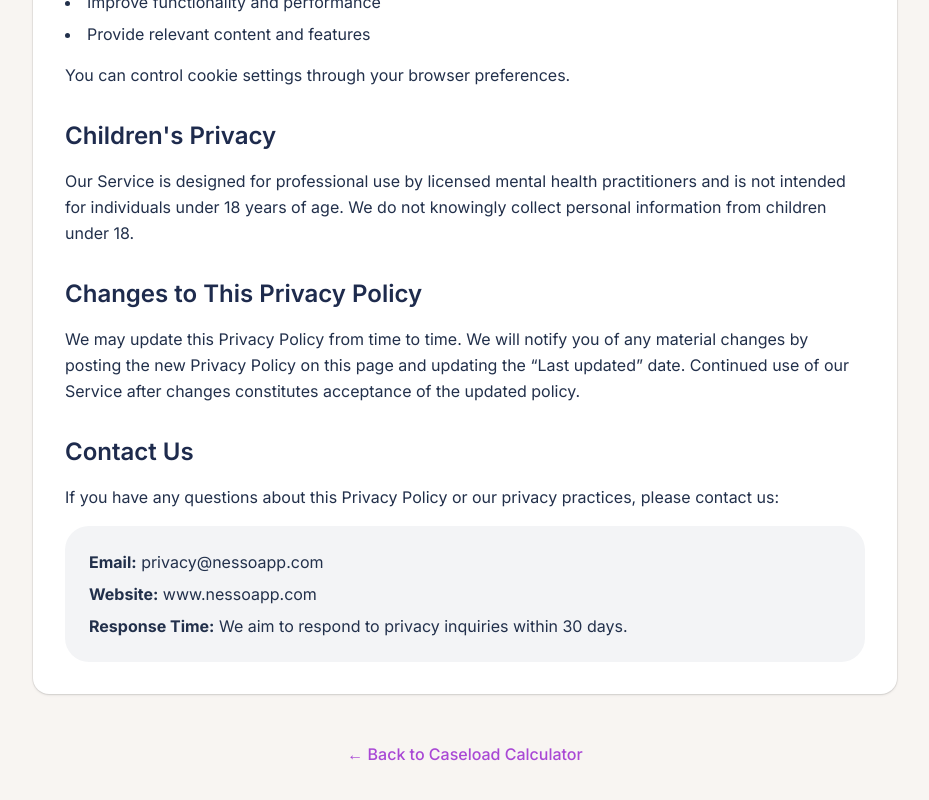
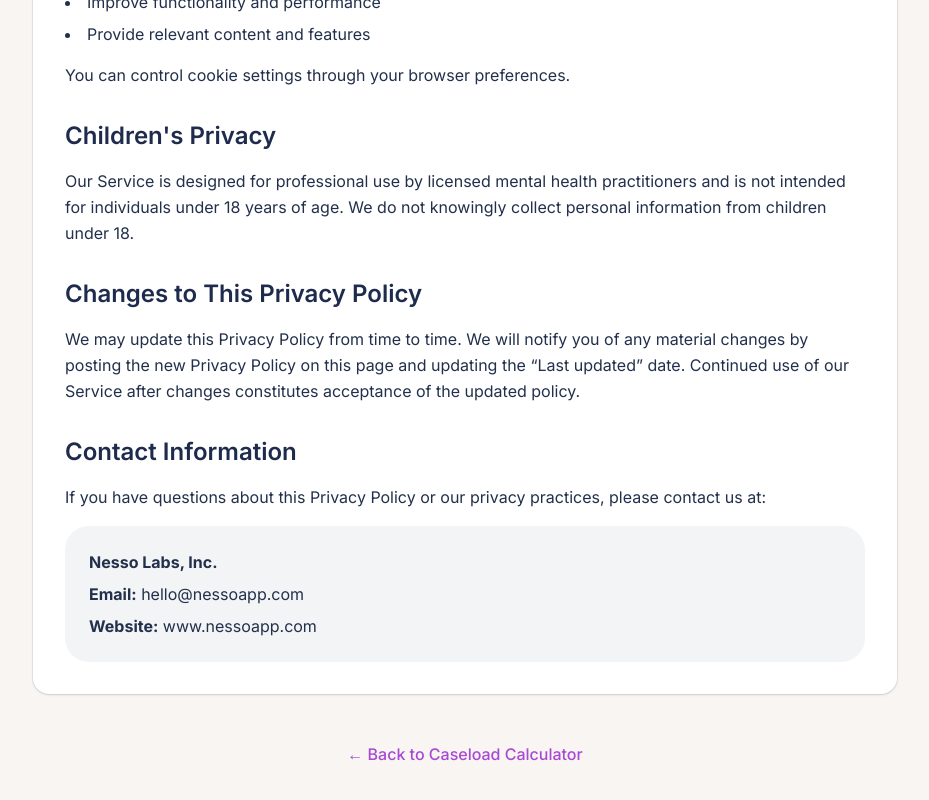
Before and after one commit to willhuman/caseload-calculator, a Next.js app: page /privacy in a window 1280 px wide. Shown: the part 2534-3334 px from the top of the page, without its empty margins (175-1104 px from the left). Built offline with nearby package versions, Linux system fonts and the light colour scheme.

Commit message:
Update page.tsx

```diff
--- a/src/app/privacy/page.tsx
+++ b/src/app/privacy/page.tsx
@@ -164,16 +164,14 @@ export default function PrivacyPage() {
 
           {/* Contact Information */}
           <section>
-            <h2 className="text-2xl font-semibold text-nesso-navy mb-4">Contact Us</h2>
+            <h2 className="text-2xl font-semibold text-nesso-navy mb-4">Contact Information</h2>
             <p className="text-nesso-ink leading-relaxed mb-4">
-              If you have any questions about this Privacy Policy or our privacy practices, please contact us:
+              If you have questions about this Privacy Policy or our privacy practices, please contact us at:
             </p>
             <div className="bg-nesso-navy/5 rounded-xl p-6">
-              <p className="text-nesso-ink mb-2"><strong>Email:</strong> privacy@nessoapp.com</p>
-              <p className="text-nesso-ink mb-2"><strong>Website:</strong> www.nessoapp.com</p>
-              <p className="text-nesso-ink">
-                <strong>Response Time:</strong> We aim to respond to privacy inquiries within 30 days.
-              </p>
+              <p className="text-nesso-ink mb-2"><strong>Nesso Labs, Inc.</strong></p>
+              <p className="text-nesso-ink mb-2"><strong>Email:</strong> hello@nessoapp.com</p>
+              <p className="text-nesso-ink"><strong>Website:</strong> www.nessoapp.com</p>
             </div>
           </section>
         </div>
```
